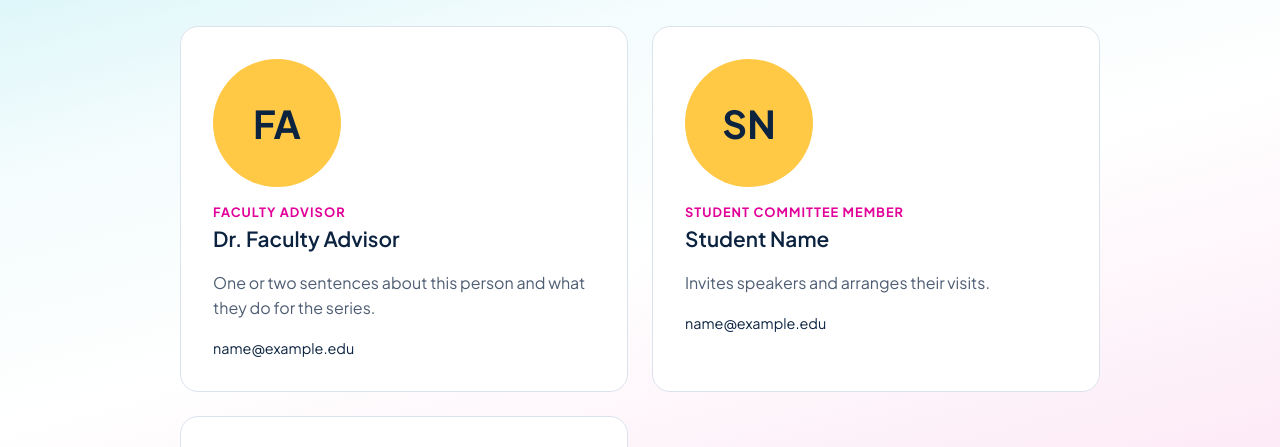
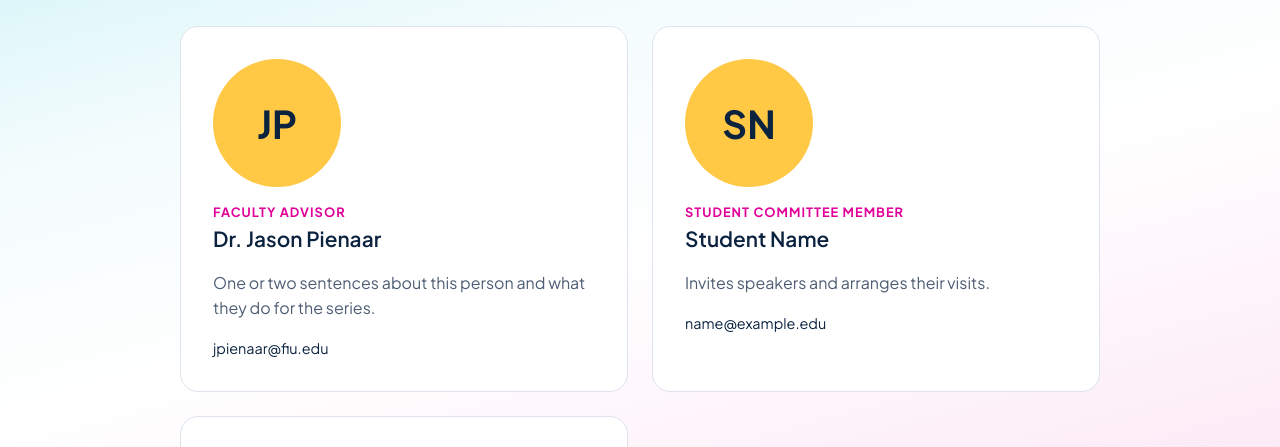
Before and after one commit to fiu-bio-seminar/fiu-bio-seminar.github.io, a Jekyll site: the page built from team.html, in a window 1280 px wide and 1152 px high. Shown: the part 243-690 px from the top of the window. Built offline with Jekyll 4.4.1, drawn with Linux system fonts in a browser that asks for light colours.

Commit message:
Update Faculty Advisor information
Updated Faculty Advisor details including name, email, and photo.

```diff
--- a/_data/team.yml
+++ b/_data/team.yml
@@ -3,11 +3,11 @@
 # Leave photo: "" to show initials instead.
 intro: "The seminar is organized by a volunteer committee of postdocs, graduate students, and faculty."
 members:
-  - name: "Dr. Faculty Advisor"
+  - name: "Dr. Jason Pienaar"
     role: "Faculty Advisor"
     bio: "One or two sentences about this person and what they do for the series."
-    email: "name@example.edu"
-    photo: ""
+    email: "jpienaar@fiu.edu"
+    photo: "https://case.fiu.edu/about/directory/people/_assets/profiles/jason-pienaar.jpeg"
   - name: "Student Name"
     role: "Student Committee Member"
     bio: "Invites speakers and arranges their visits."
```
